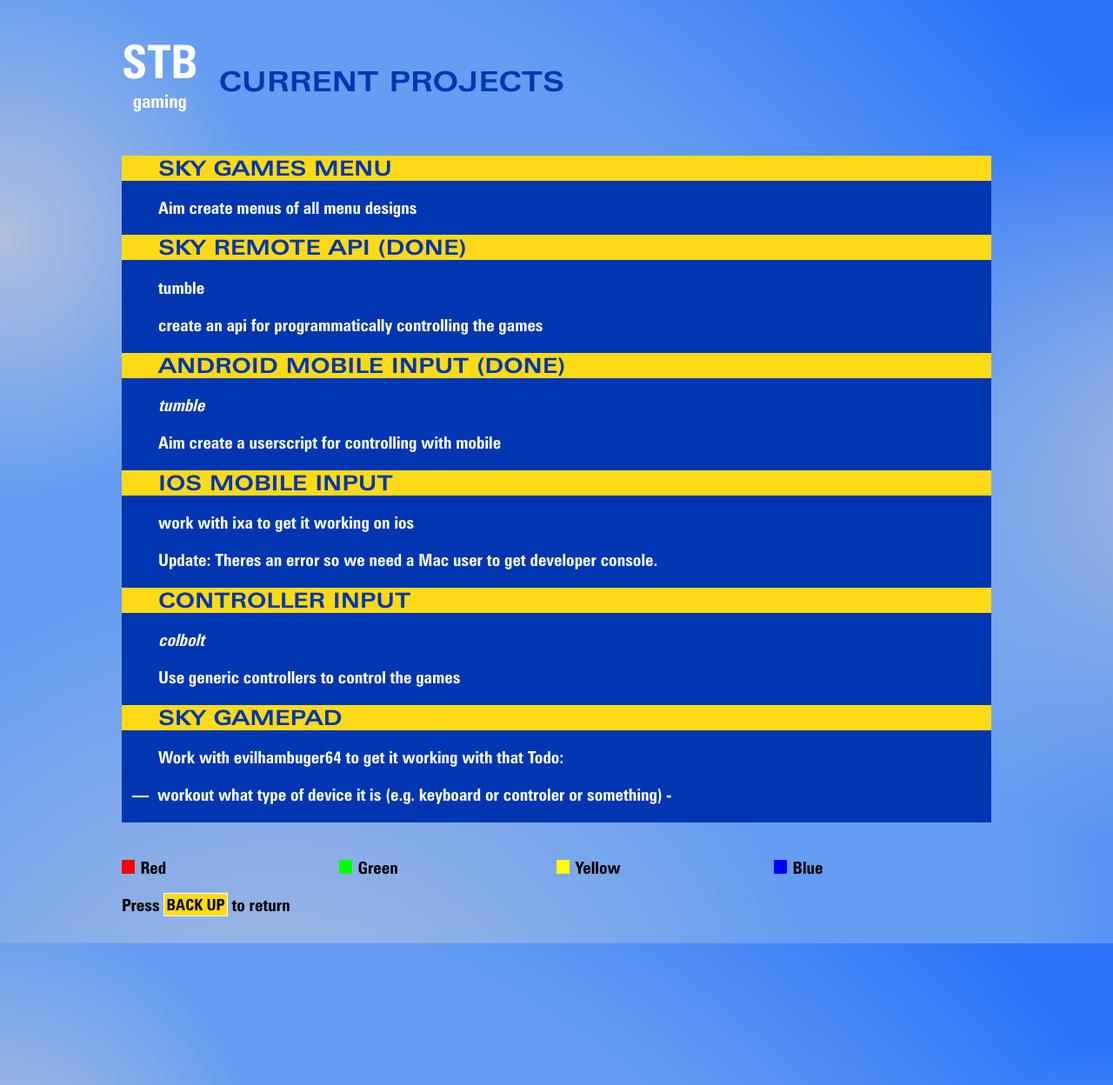
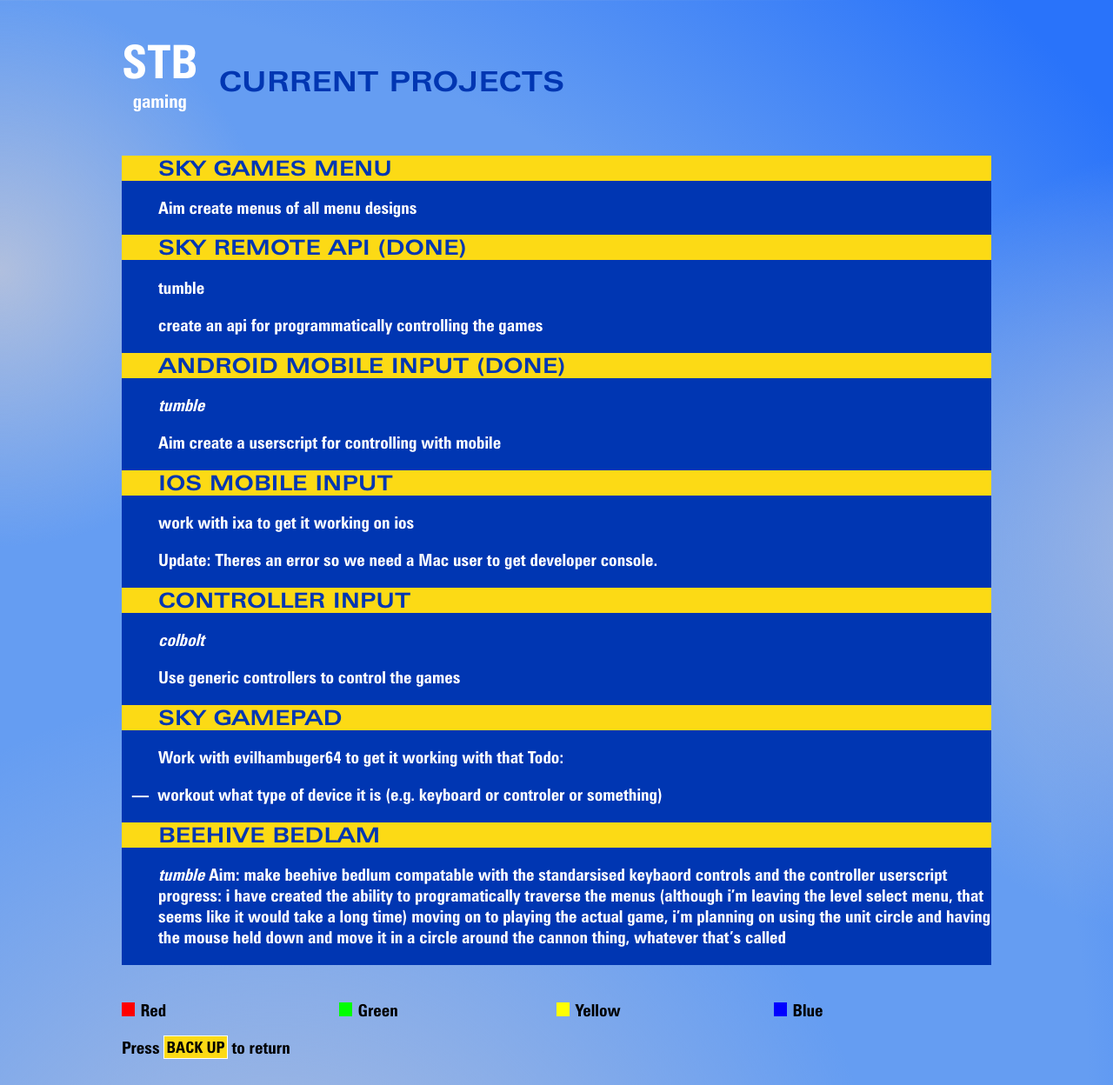
Before and after one commit to STB-Gaming/sky-guide, a Jekyll site: the page built from services/projects.md, in a window 1280 px wide. Shown: the whole page at 87% size. Built offline with Jekyll 4.4.1, drawn with Linux system fonts in a browser that asks for light colours; our own code applies the rules of GitHub Pages for plain Markdown files.

Commit message:
added beehive to current projects

```diff
--- a/services/projects.md
+++ b/services/projects.md
@@ -32,4 +32,10 @@
 Work with evilhambuger64 to get it working with that
  Todo:
  - workout what type of device it is (e.g. keyboard or controler or something)
- -
+
+# Beehive Bedlam
+*tumble*
+Aim: make beehive bedlum compatable with the standarsised keybaord controls and the controller userscript
+progress:
+i have created the ability to programatically traverse the menus (although i'm leaving the level select menu, that seems like it would take a long time)
+moving on to playing the actual game, i'm planning on using the unit circle and having the mouse held down and move it in a circle around the cannon thing, whatever that's called
```
